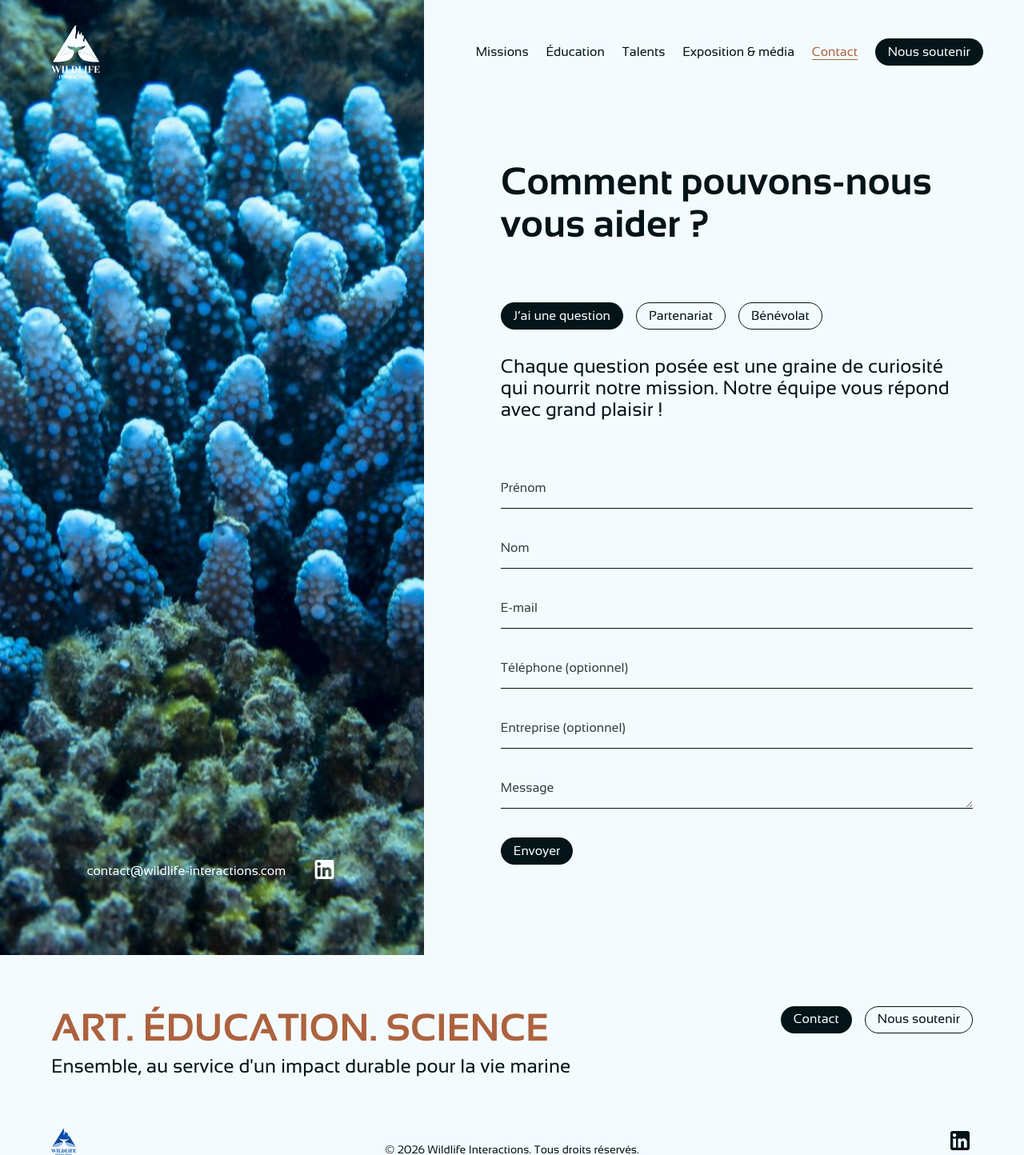
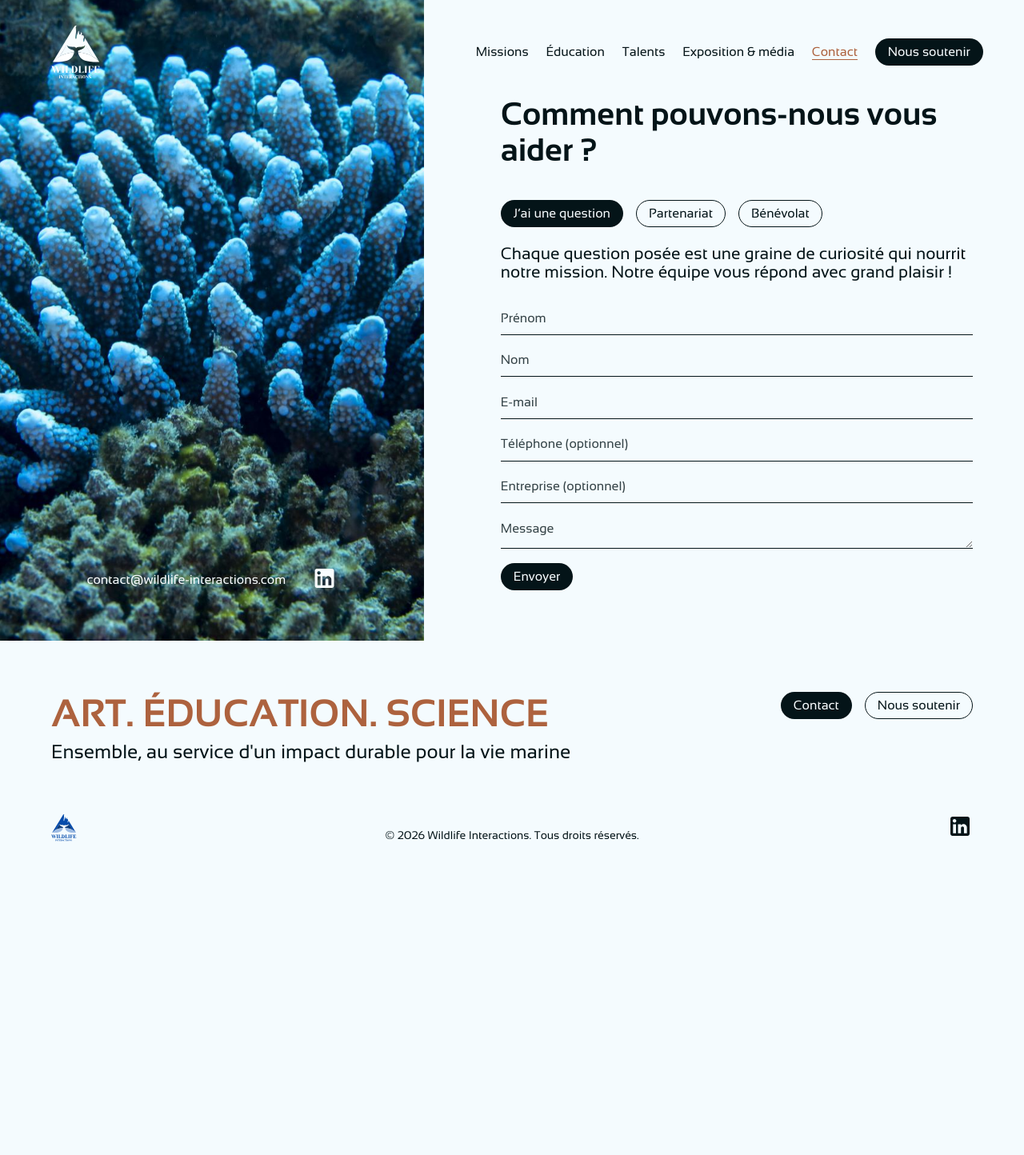
Before and after one commit to ycp3938-jpg/wildlife-interactions, a PHP site: page /contact.html in a window 1280 px wide. Shown: the top 1444 px of the page at 80% size. After the commit the page ends 1052 px from the top, so only its background shows below. Run offline with PHP 8.4, Linux system fonts and the light colour scheme.

Commit message:
Contact: main panel fits one screen above mobile
From 641 px wide, the title, options and form fit in 100svh so the
« Envoyer » button is visible without scrolling: spacing and type follow
the window height (svh) and reach the Figma values on tall screens, with
a tighter step for windows up to 760 px high. Mobile is unchanged.

Co-Authored-By: Claude Opus 5.5 <noreply@anthropic.com>

```diff
--- a/css/pages/contact.css
+++ b/css/pages/contact.css
@@ -129,6 +129,38 @@ textarea.field__input { min-height: calc(18px + var(--padding-xs)); max-height:
   .image-anim__img { transition: none !important; animation: none !important; }
 }
 
+/* ---------- one screen high (everything but mobile) ----------
+   The title, options and form fit in the window, so « Envoyer » is visible without
+   scrolling: spacing and type follow the window height (svh) and reach the Figma
+   values on tall screens. On very short windows the panel can still grow. */
+@media (min-width: 641px) {
+  .contact { min-height: 100svh; }
+  .contact__main {
+    min-height: 100svh;
+    gap: clamp(16px, 4svh, var(--gap-md));
+    padding-bottom: clamp(16px, 4svh, var(--padding-md));
+  }
+  .contact__top { gap: clamp(16px, 5svh, var(--gap-md)); }
+  .contact__options { gap: clamp(10px, 2.6svh, var(--gap-sm)); }
+  .contact__title { font-size: min(var(--font-heading-h4), 5svh); }
+  .contact__intro { font-size: min(var(--font-body-md), 2.6svh); }
+  .contact-form { gap: clamp(6px, 1.8svh, var(--gap-sm)); }
+  .field__input { padding-bottom: clamp(8px, 1.4svh, var(--padding-xs)); }
+}
+@media (min-width: 1101px) {
+  .contact__main { padding-top: clamp(112px, 15svh, var(--padding-xl)); }
+}
+@media (min-width: 641px) and (max-width: 1100px) {
+  .contact__main { padding-top: clamp(120px, 17svh, calc(66px + var(--padding-sm) * 3)); }
+}
+/* short windows (laptops ≤ 760 px high): a bit tighter still, to stay on one screen */
+@media (min-width: 641px) and (max-height: 760px) {
+  .contact__main { gap: 3svh; padding-bottom: 3svh; }
+  .contact__top { gap: 4svh; }
+  .contact-form { gap: 1.5svh; }
+  .contact-form__status { min-height: 0; }
+}
+
 /* ---------- header over the split page: logo on the photo (white), menu on the light panel (dark) ---------- */
 .site-header--split .logo { display: grid; }
 .site-header--split .logo__img { grid-area: 1 / 1; transition: opacity var(--transition-fast); }
```
